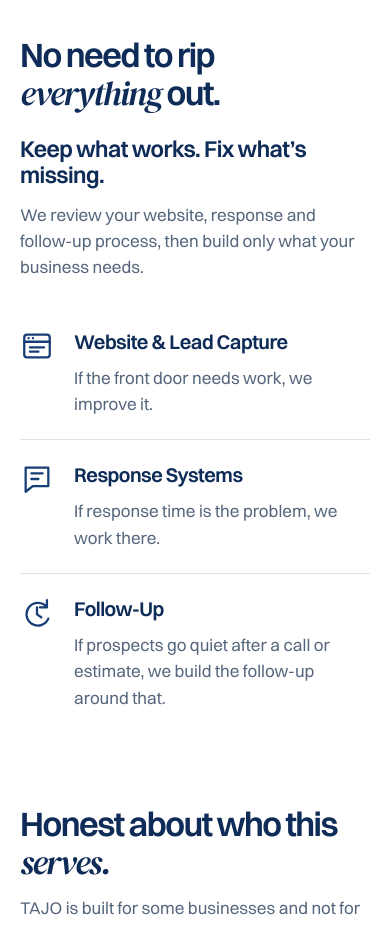
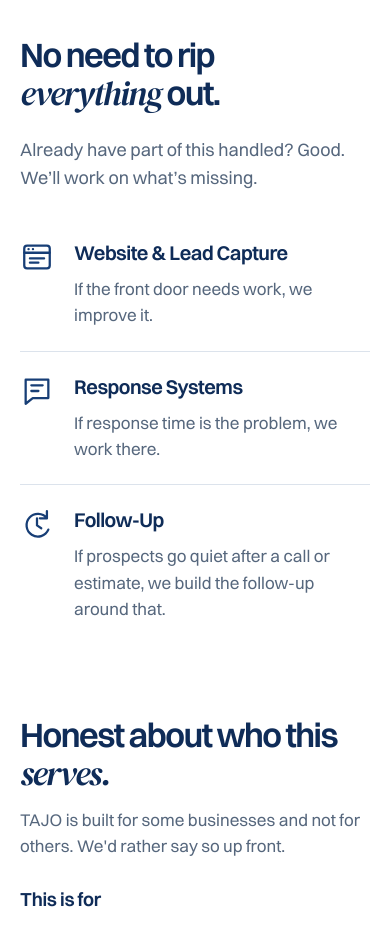
Before and after one commit to wh0isalfred/TAJO, a Next.js app: page / in a window 390 px wide. Shown: the part 2940-3866 px from the top of the page. Built offline with nearby package versions, Linux system fonts and the light colour scheme.

Commit message:
style: simplify trust section hierarchy

```diff
--- a/app/sections.css
+++ b/app/sections.css
@@ -113,23 +113,15 @@
   align-items: center;
 }
 .trust-message {
-  border-left: 1px solid #dce3ec;
-  padding-left: 36px;
-}
-.trust-message h3 {
-  font-size: 25px;
-}
-.trust-message p {
   color: var(--muted);
-  font-size: 18px;
+  font-size: 21px;
   line-height: 1.55;
-  margin-top: 14px;
-  max-width: 580px;
+  max-width: 440px;
 }
 .trust-services {
   display: grid;
   grid-template-columns: repeat(3, 1fr);
-  margin-top: 42px;
+  margin-top: 32px;
 }
 .trust-services li {
   display: flex;
@@ -260,9 +252,7 @@
   .trust-introduction {
     gap: 28px;
   }
-  .trust-message {
-    padding-left: 24px;
-  }
+
   .trust-services {
     gap: 20px;
   }
@@ -339,14 +329,7 @@
     gap: 24px;
   }
   .trust-message {
-    border: 0;
-    padding: 0;
-  }
-  .trust-message h3 {
-    font-size: 23px;
-  }
-  .trust-message p {
-    font-size: 17px;
+    font-size: 18px;
   }
   .trust-services {
     grid-template-columns: 1fr;
--- a/components/WhatWeBuild.tsx
+++ b/components/WhatWeBuild.tsx
@@ -33,13 +33,9 @@ export default function WhatWeBuild() {
               <br />
               <em>everything</em> out.
             </h2>
-            <div className="trust-message" data-reveal>
-              <h3>Keep what works. Fix what’s missing.</h3>
-              <p>
-                We review your website, response and follow-up process, then
-                build only what your business needs.
-              </p>
-            </div>
+            <p className="trust-message" data-reveal>
+              Already have part of this handled? Good. We’ll work on what’s missing.
+            </p>
           </div>
           <ul className="trust-services" aria-label="Where TAJO can help">
             {services.map((service) => (
```
Also changed, not shown: 1 other file (tests, documents, lock files or other folders).
